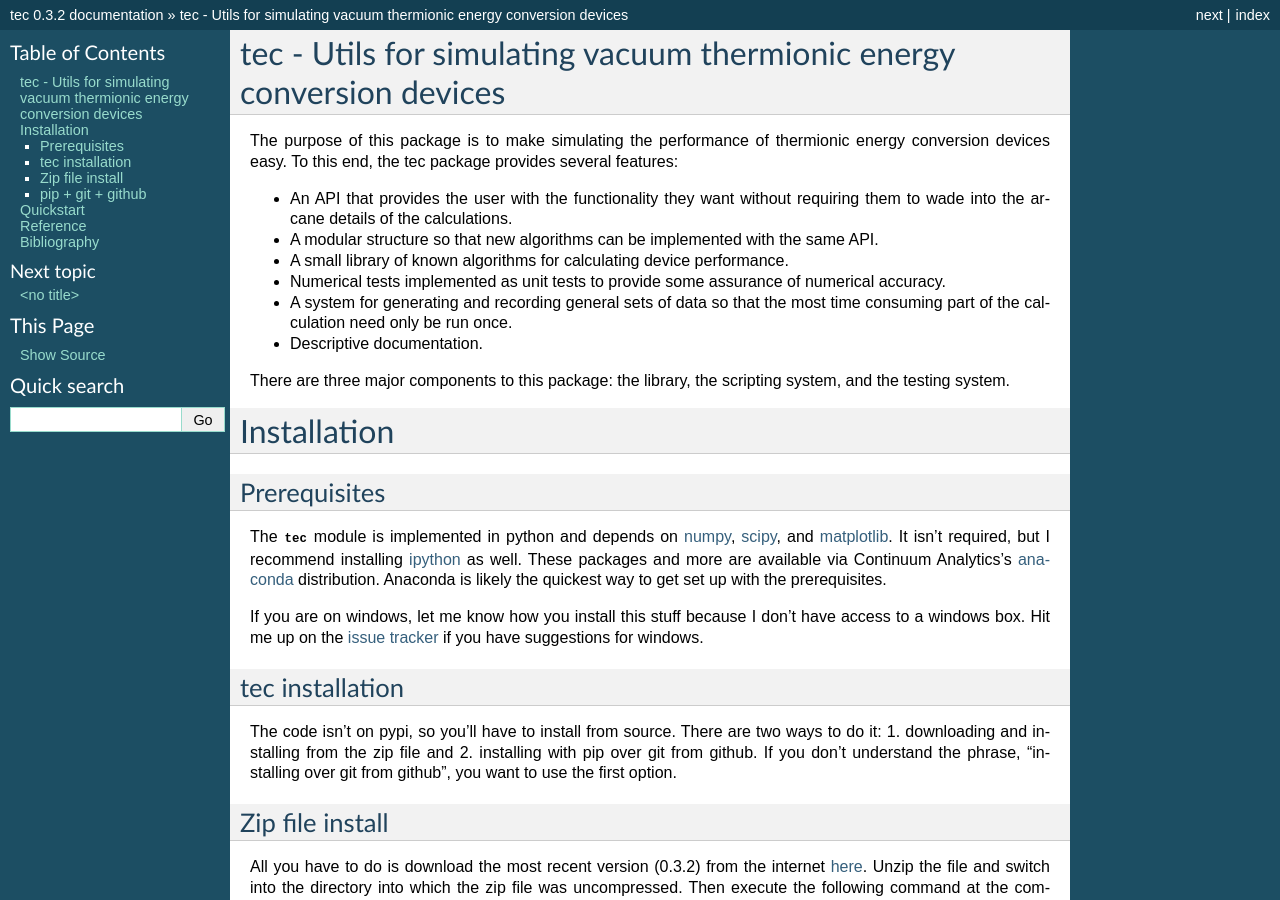
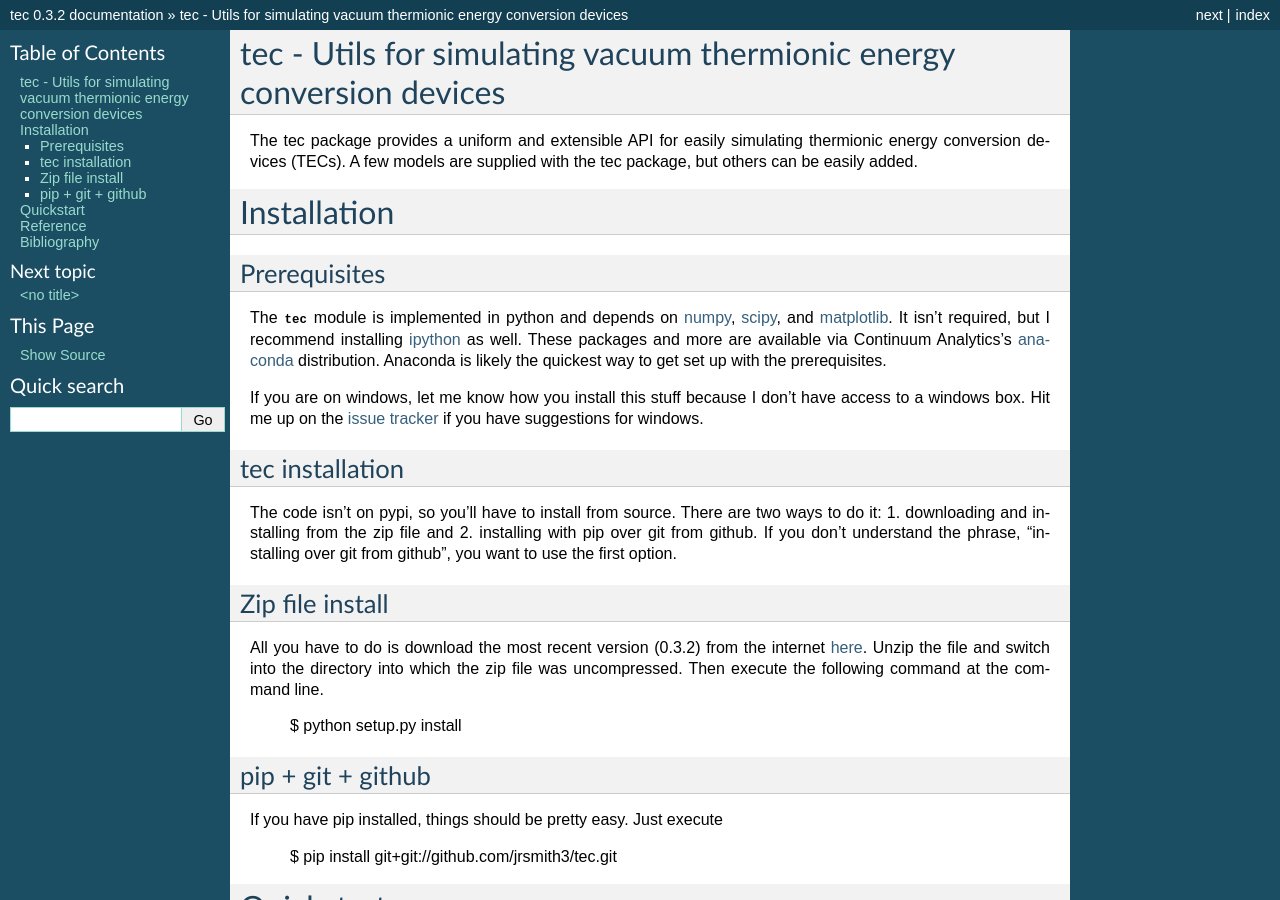
Before and after one commit to jrsmith3/tec, a Sphinx documentation site: the page built from doc/index.rst, in a window 1280 px wide and 900 px high. Built offline with Sphinx 7.4.7, drawn with Linux system fonts in a browser that asks for light colours; cross-references to code outside the pages are shown as plain code.

Commit message:
Simplify description of package

```diff
--- a/doc/index.rst
+++ b/doc/index.rst
@@ -6,17 +6,7 @@
 
 tec - Utils for simulating vacuum thermionic energy conversion devices
 ======================================================================
-The purpose of this package is to make simulating the performance of thermionic energy conversion devices easy. To this end, the tec package provides several features:
-
-* An API that provides the user with the functionality they want without requiring them to wade into the arcane details of the calculations.
-* A modular structure so that new algorithms can be implemented with the same API.
-* A small library of known algorithms for calculating device performance.
-* Numerical tests implemented as unit tests to provide some assurance of numerical accuracy.
-* A system for generating and recording general sets of data so that the most time consuming part of the calculation need only be run once.
-* Descriptive documentation.
-
-There are three major components to this package: the library, the scripting system, and the testing system.
-
+The tec package provides a uniform and extensible API for easily simulating thermionic energy conversion devices (TECs). A few models are supplied with the tec package, but others can be easily added.
 
 Installation
 ============
```
